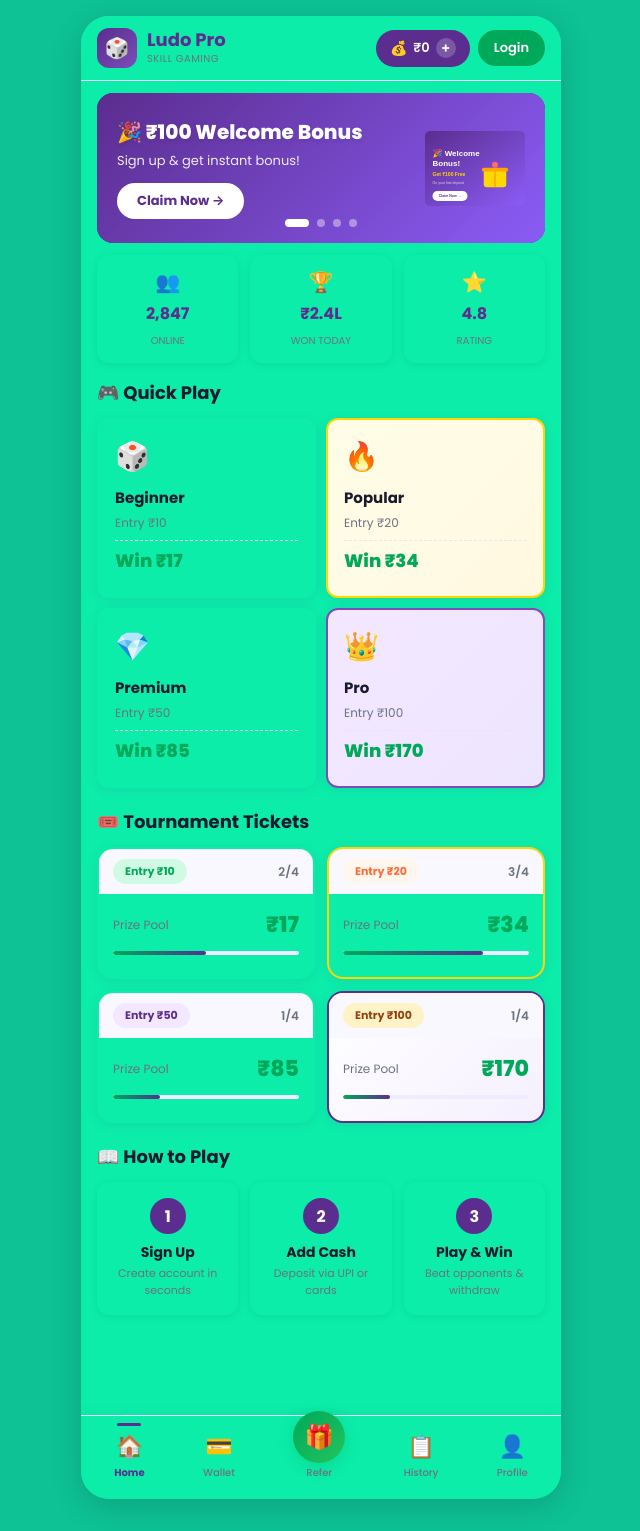
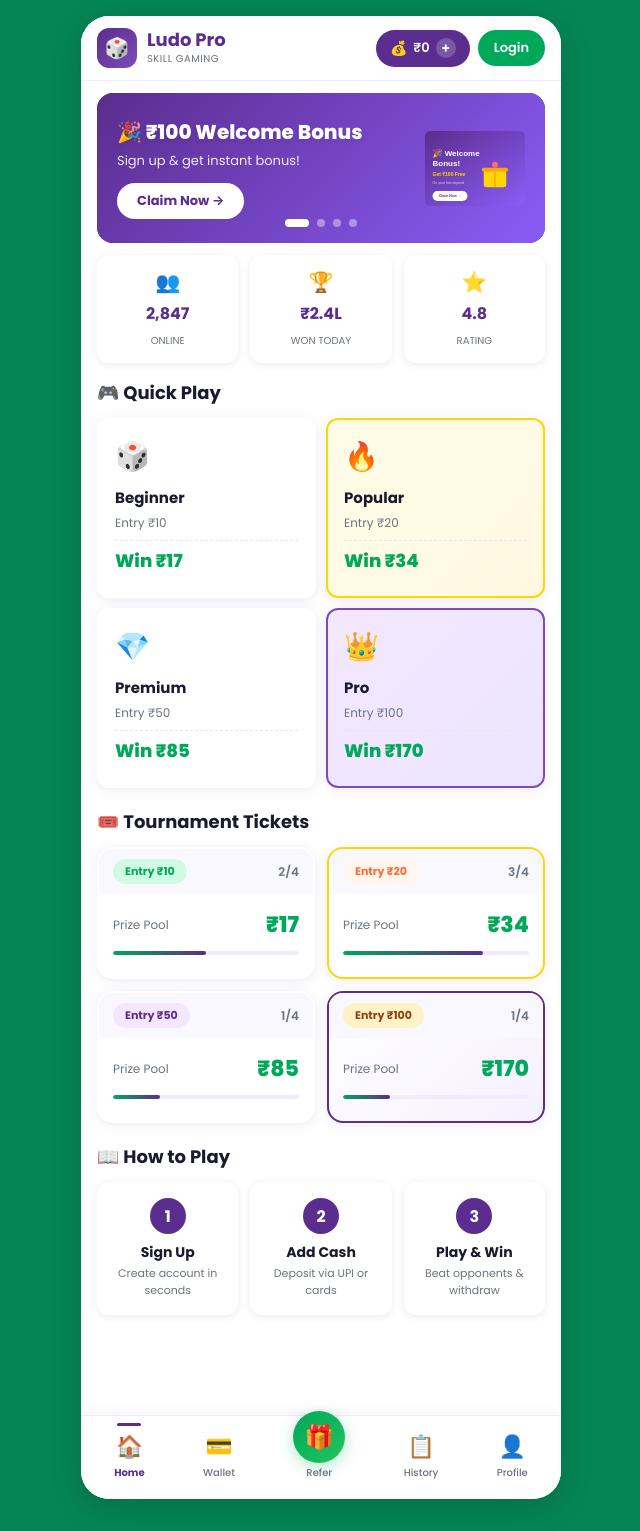
Before and after one commit to pawankumaryogi0010/ludo-turnament, a PHP site: page /ludo/ in a window 1280 px wide. Shown: the whole page, without its empty margins (319-959 px from the left). Run offline with PHP 8.4, Linux system fonts and the light colour scheme.

Commit message:
Update zupee-style.css

```diff
--- a/ludo/assets/css/zupee-style.css
+++ b/ludo/assets/css/zupee-style.css
@@ -22,10 +22,10 @@
     --zupee-red: #E63946;
 
     /* Background */
-    --zupee-bg: #0EC296;
-    --zupee-bg-dark: #0EC296;
-    --zupee-white: #0CEDAA;
-    --zupee-card-bg: #0CEDAA;
+    --zupee-bg: #058555;
+    --zupee-bg-dark: #058555;
+    --zupee-white: #FFFFFF;
+    --zupee-card-bg: #FFFFFF;
 
     /* Text */
     --zupee-text-primary: #1A1A2E;
```
